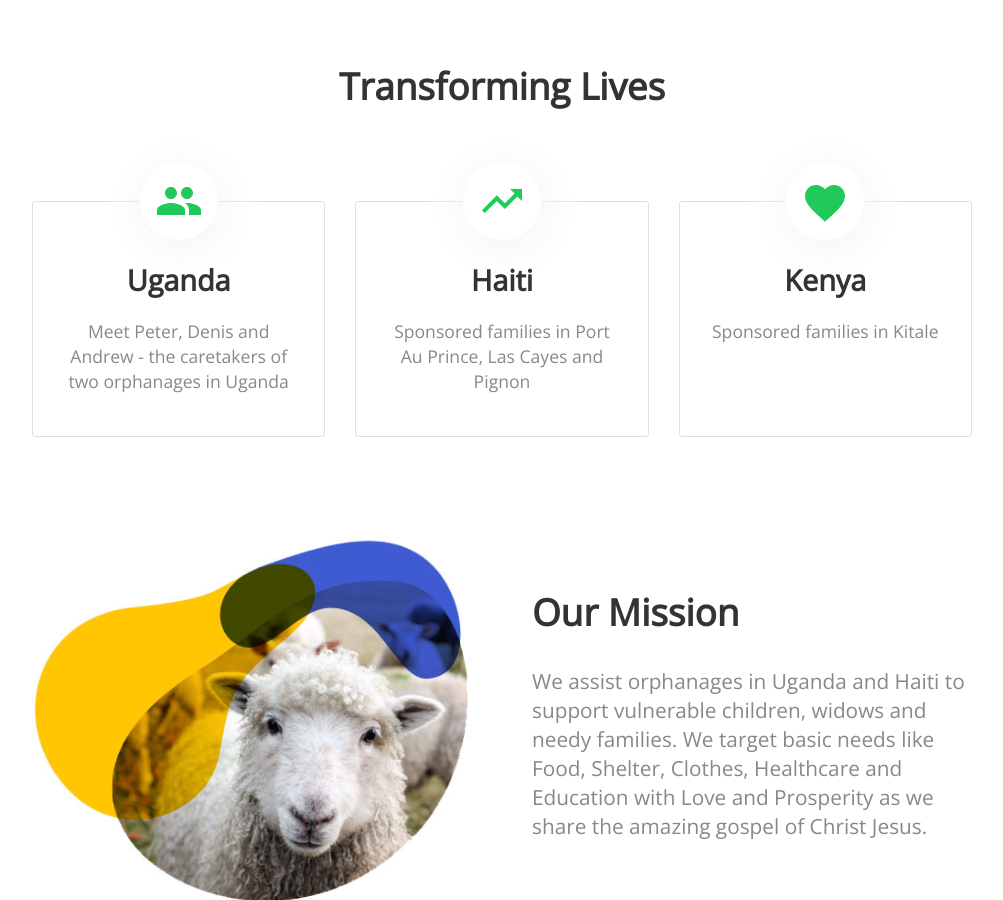
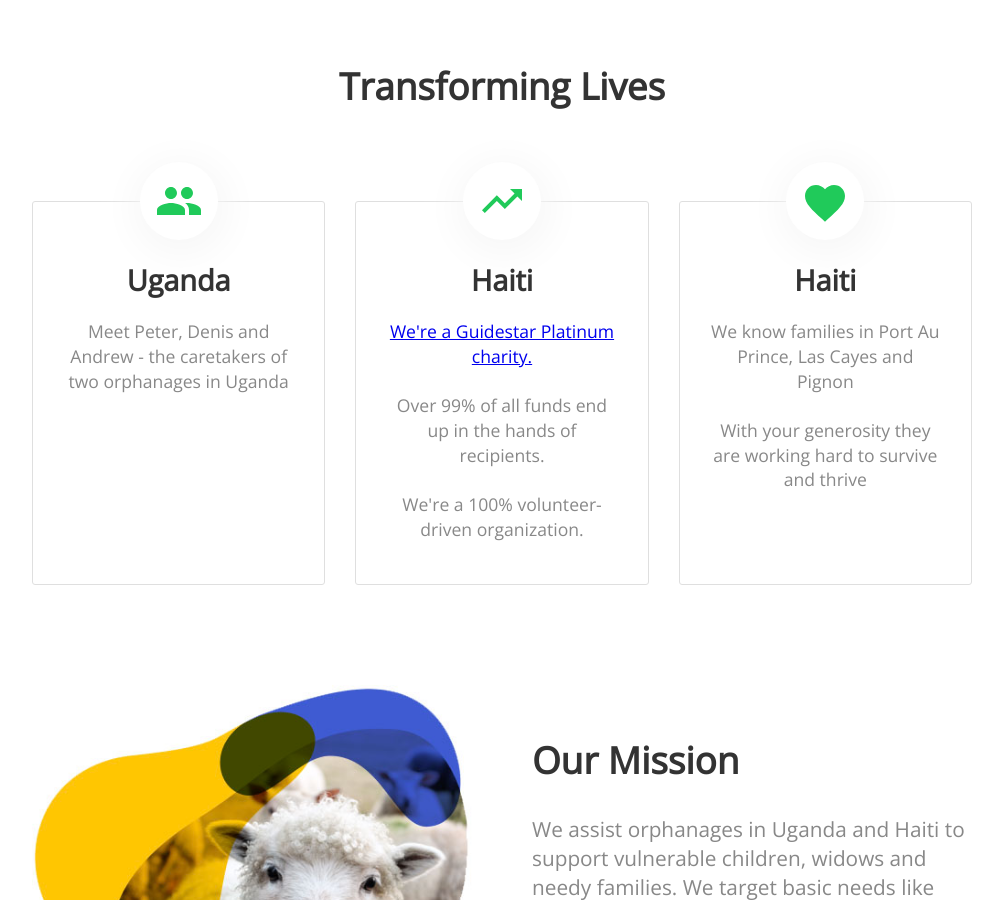
Before and after one commit to prouticus/rtpa, a Jekyll site: the page built from index.html, in a window 1280 px wide and 900 px high, scrolled down 663 px. Shown: the whole window, without its empty margins (138-1141 px from the left). Built offline with Jekyll 4.4.1, drawn with Linux system fonts in a browser that asks for light colours; nearby versions of some CDN libraries; a script that is not in the unit is left out.

Commit message:
Updated 'index.html' via CloudCannon

```diff
--- a/index.html
+++ b/index.html
@@ -46,17 +46,17 @@
 				Haiti
 			</h3>
 			<p class="editable">
-				Sponsored families in Port Au Prince, Las Cayes and Pignon
+				<a target="_blank" rel="noopener" href="https://www.guidestar.org/profile/82-1475689">We're a Guidestar Platinum charity.</a><br /><br />Over 99% of all funds end up in the hands of recipients.<br /><br />We're a 100% volunteer-driven organization.
 			</p>
 		</li>
 
 		<li>
 			<div class="image">{% include icons/site.html icon="conditions" %}</div>
 			<h3 class="editable">
-				Kenya
+				Haiti
 			</h3>
 			<p class="editable">
-				Sponsored families in Kitale
+				We know families in Port Au Prince, Las Cayes and Pignon<br /><br />With your generosity they are working hard to survive and thrive
 			</p>
 		</li>
 	</ul>
```
